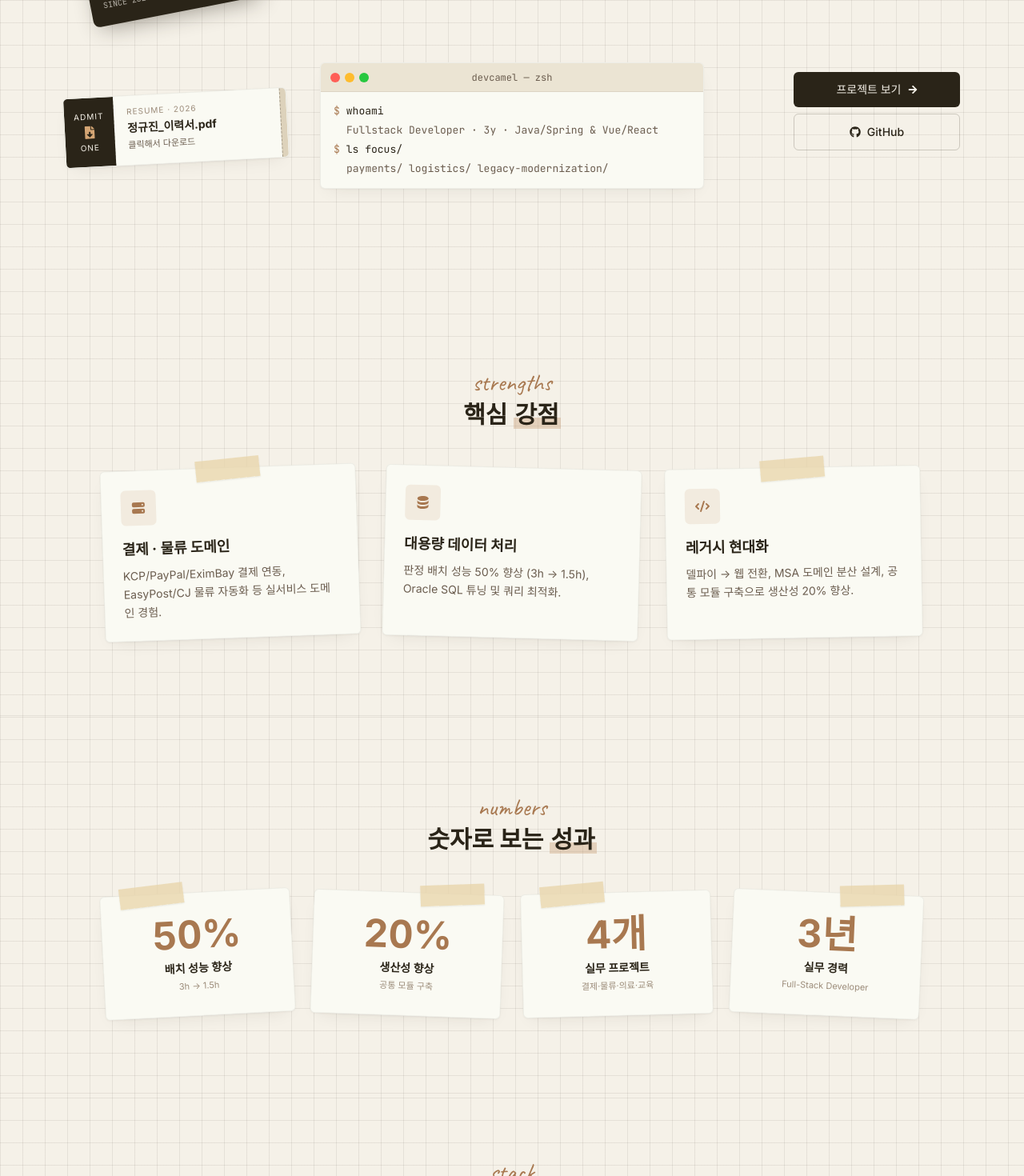
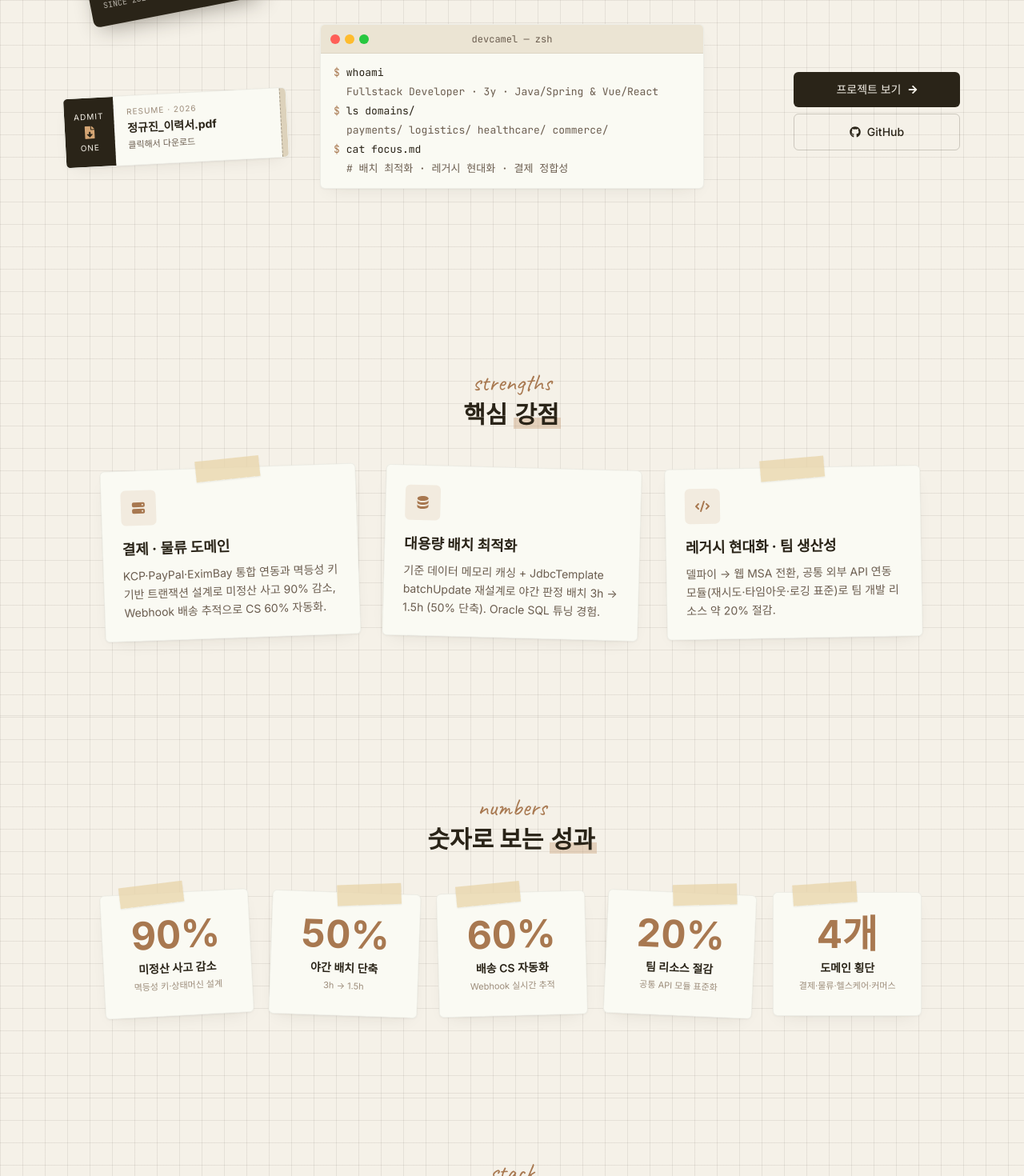
Before and after one commit to devCamel0817/devCamel, a React (Vite) app: page / in a window 1280 px wide. Shown: the part 540-2010 px from the top of the page at 80% size. Built offline with nearby package versions, Linux system fonts and the light colour scheme; no server answers.

Commit message:
fix: 문구 및 프로젝트 수정

```diff
--- a/src/data/achievements.ts
+++ b/src/data/achievements.ts
@@ -7,8 +7,9 @@ export interface Achievement {
 }
 
 export const achievements: Achievement[] = [
-  { label: '배치 성능 향상', value: 50, suffix: '%', sub: '3h → 1.5h', color: 'text-accent' },
-  { label: '생산성 향상', value: 20, suffix: '%', sub: '공통 모듈 구축', color: 'text-primary' },
-  { label: '실무 프로젝트', value: 4, suffix: '개', sub: '결제·물류·의료·교육', color: 'text-secondary' },
-  { label: '실무 경력', value: 3, suffix: '년', sub: 'Full-Stack Developer', color: 'text-accent-light' },
+  { label: '미정산 사고 감소', value: 90, suffix: '%', sub: '멱등성 키·상태머신 설계', color: 'text-primary' },
+  { label: '야간 배치 단축', value: 50, suffix: '%', sub: '3h → 1.5h', color: 'text-accent' },
+  { label: '배송 CS 자동화', value: 60, suffix: '%', sub: 'Webhook 실시간 추적', color: 'text-secondary' },
+  { label: '팀 리소스 절감', value: 20, suffix: '%', sub: '공통 API 모듈 표준화', color: 'text-accent-light' },
+  { label: '도메인 횡단', value: 4, suffix: '개', sub: '결제·물류·헬스케어·커머스', color: 'text-primary' },
 ];
--- a/src/data/highlights.ts
+++ b/src/data/highlights.ts
@@ -12,21 +12,24 @@ export const highlights: Highlight[] = [
   {
     icon: HiServer,
     title: '결제 · 물류 도메인',
-    description: 'KCP/PayPal/EximBay 결제 연동, EasyPost/CJ 물류 자동화 등 실서비스 도메인 경험.',
+    description:
+      'KCP·PayPal·EximBay 통합 연동과 멱등성 키 기반 트랜잭션 설계로 미정산 사고 90% 감소, Webhook 배송 추적으로 CS 60% 자동화.',
     color: 'text-primary',
     bg: 'bg-primary/10',
   },
   {
     icon: HiDatabase,
-    title: '대용량 데이터 처리',
-    description: '판정 배치 성능 50% 향상 (3h → 1.5h), Oracle SQL 튜닝 및 쿼리 최적화.',
+    title: '대용량 배치 최적화',
+    description:
+      '기준 데이터 메모리 캐싱 + JdbcTemplate batchUpdate 재설계로 야간 판정 배치 3h → 1.5h (50% 단축). Oracle SQL 튜닝 경험.',
     color: 'text-accent',
     bg: 'bg-accent/10',
   },
   {
     icon: HiCode,
-    title: '레거시 현대화',
-    description: '델파이 → 웹 전환, MSA 도메인 분산 설계, 공통 모듈 구축으로 생산성 20% 향상.',
+    title: '레거시 현대화 · 팀 생산성',
+    description:
+      '델파이 → 웹 MSA 전환, 공통 외부 API 연동 모듈(재시도·타임아웃·로깅 표준)로 팀 개발 리소스 약 20% 절감.',
     color: 'text-secondary',
     bg: 'bg-secondary/10',
   },
--- a/src/data/projects.ts
+++ b/src/data/projects.ts
@@ -14,9 +14,9 @@ export const projects: CareerProject[] = [
     company: '프리랜서',
     role: 'Fullstack Developer',
     achievements: [
-      '국내/해외 결제 시스템(KCP·PayPal·EximBay) 통합 연동',
-      'EasyPost·CJ 물류 자동화 구축',
-      '공통 모듈 구축으로 생산성 20% 향상',
+      'KCP·PayPal·EximBay 통합 연동, 멱등성 키·상태머신 기반 트랜잭션 예외 처리로 미정산 사고 90% 감소',
+      'EasyPost·CJ 대한통운 Webhook 기반 실시간 배송 추적 엔진 구축, 배송 문의 CS 60% 자동화',
+      '공통 외부 API 연동 모듈 설계로 신규 연동 공수 절반 단축',
     ],
     createdAt: '2025-08-01',
   },
@@ -24,7 +24,7 @@ export const projects: CareerProject[] = [
     id: 2,
     title: '강북삼성병원 건강검진 차세대 OCS',
     description:
-      '삼성SDS 협업 프로젝트. 델파이 레거시 건강검진 시스템을 웹 기반 MSA 아키텍처로 전환·재설계하고, 판정 배치 성능을 3시간에서 1.5시간으로 50% 개선.',
+      '삼성SDS 협업 프로젝트. 델파이 레거시 건강검진 시스템을 웹 기반 MSA 아키텍처로 전환·재설계하고, 야간 판정 배치 구조를 재설계해 처리 시간을 3시간에서 1.5시간으로 50% 단축.',
     imageUrl: '',
     tags: [
       'Java',
@@ -41,10 +41,10 @@ export const projects: CareerProject[] = [
     company: '삼성SDS 협업',
     role: 'Backend Developer',
     achievements: [
-      '검진 판정 배치 성능 50% 향상 (3h → 1.5h)',
-      'MSA 도메인 분산 설계 (수진자·검사·판정·통계)',
+      '야간 판정 배치 재설계 — 기준 데이터 메모리 캐싱 + JdbcTemplate batchUpdate 적용으로 3h → 1.5h (50% 단축)',
+      '델파이 레거시 → MSA 도메인 분산 설계 (수진자·검사·판정·통계)',
       'Chart.js 기반 검진 통계 대시보드 개발',
-      '공통 컴포넌트/에러핸들러 표준화',
+      '공통 컴포넌트/에러 핸들러 표준화로 팀 유지보수성 개선',
     ],
     createdAt: '2024-05-01',
   },
@@ -69,13 +69,14 @@ export const projects: CareerProject[] = [
     id: 4,
     title: '롯데유통 SCM EPC 이관',
     description:
-      '기존 SCM EPC 시스템을 신규 인프라로 이관. 대용량 Oracle 쿼리 튜닝 및 프로시저 최적화로 안정적 마이그레이션 완수.',
+      '기존 SCM EPC 시스템을 신규 인프라로 이관. 대용량 Oracle 쿼리 튜닝과 공통 외부 API 연동 모듈 표준화로 팀 개발 리소스 약 20% 절감.',
     imageUrl: '',
     tags: ['Java', 'Spring Framework', 'MyBatis', 'Oracle', 'SVN'],
     period: { start: '202212', end: '202305' },
     company: '롯데유통',
     role: 'Backend Developer',
     achievements: [
+      '공통 RestTemplate 래퍼 + 재시도·타임아웃·로깅 표준 모듈 설계 → 팀 개발 리소스 약 20% 절감',
       'Oracle SQL 튜닝 및 프로시저 최적화',
       '기존 시스템 → 신규 인프라 안정적 이관',
       '대용량 데이터 마이그레이션 스크립트 작성',
--- a/src/pages/AboutSection.tsx
+++ b/src/pages/AboutSection.tsx
@@ -66,8 +66,9 @@ export default function AboutSection() {
               <PaperCard rotate={1.5} className="px-5 py-4 max-w-[280px]">
                 <div className="font-hand text-2xl text-camel-deep mb-2">whoami</div>
                 <p className="text-[13px] text-ink-soft leading-relaxed">
-                  느려도 끝까지 가는 풀스택 개발자. 결제·물류 도메인,
-                  대용량 배치 최적화, 레거시 현대화를 주로 다룹니다.
+                  늦게 시작한 만큼 확실히 몰입하는 풀스택 개발자.
+                  결제·물류·헬스케어·커머스 4개 도메인을 횡단하며
+                  배치 최적화와 레거시 현대화를 주로 다뤘습니다.
                 </p>
               </PaperCard>
 
--- a/src/pages/HomePage.tsx
+++ b/src/pages/HomePage.tsx
@@ -95,8 +95,9 @@ function Hero() {
           <PaperCard tape="left" className="px-5 py-4">
             <div className="font-hand text-2xl text-camel-deep mb-1">currently</div>
             <p className="text-[13px] text-ink-soft leading-relaxed">
-              CTK CLIP B2B 이커머스 리뉴얼.
-              결제·물류 통합과 공통 모듈로 생산성을 끌어올리는 중.
+              CTK CLIP B2B 이커머스 리뉴얼 중.
+              KCP·PayPal·EximBay 결제 연동과 EasyPost·CJ 물류 자동화로
+              미정산·배송 CS를 줄이는 중.
             </p>
           </PaperCard>
         </motion.div>
@@ -123,8 +124,10 @@ function Hero() {
             lines={[
               { cmd: 'whoami' },
               { out: 'Fullstack Developer · 3y · Java/Spring & Vue/React' },
-              { cmd: 'ls focus/' },
-              { out: 'payments/  logistics/  legacy-modernization/' },
+              { cmd: 'ls domains/' },
+              { out: 'payments/  logistics/  healthcare/  commerce/' },
+              { cmd: 'cat focus.md' },
+              { out: '# 배치 최적화 · 레거시 현대화 · 결제 정합성' },
             ]}
           />
         </motion.div>
@@ -285,7 +288,7 @@ function Achievements() {
             숫자로 보는 <span className="ink-underline">성과</span>
           </h2>
         </div>
-        <div className="grid grid-cols-2 md:grid-cols-4 gap-6">
+        <div className="grid grid-cols-2 md:grid-cols-3 lg:grid-cols-5 gap-6">
           {achievements.map((a, i) => (
             <AchievementNote key={a.label} item={a} index={i} inView={inView} />
           ))}
```
